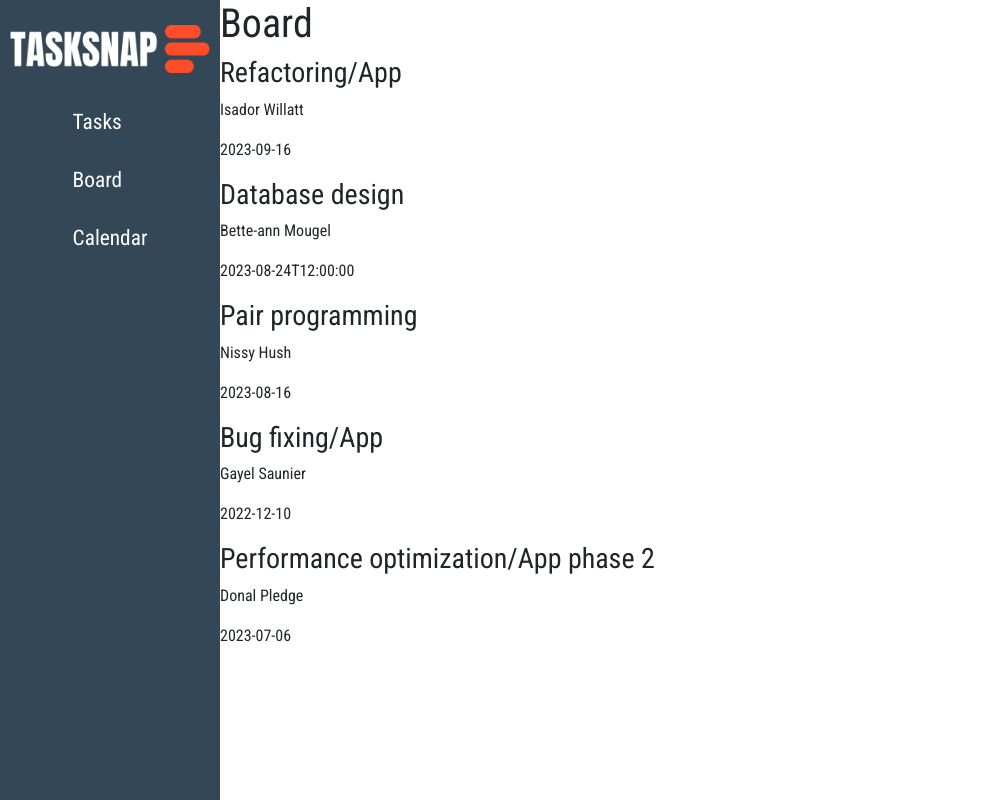
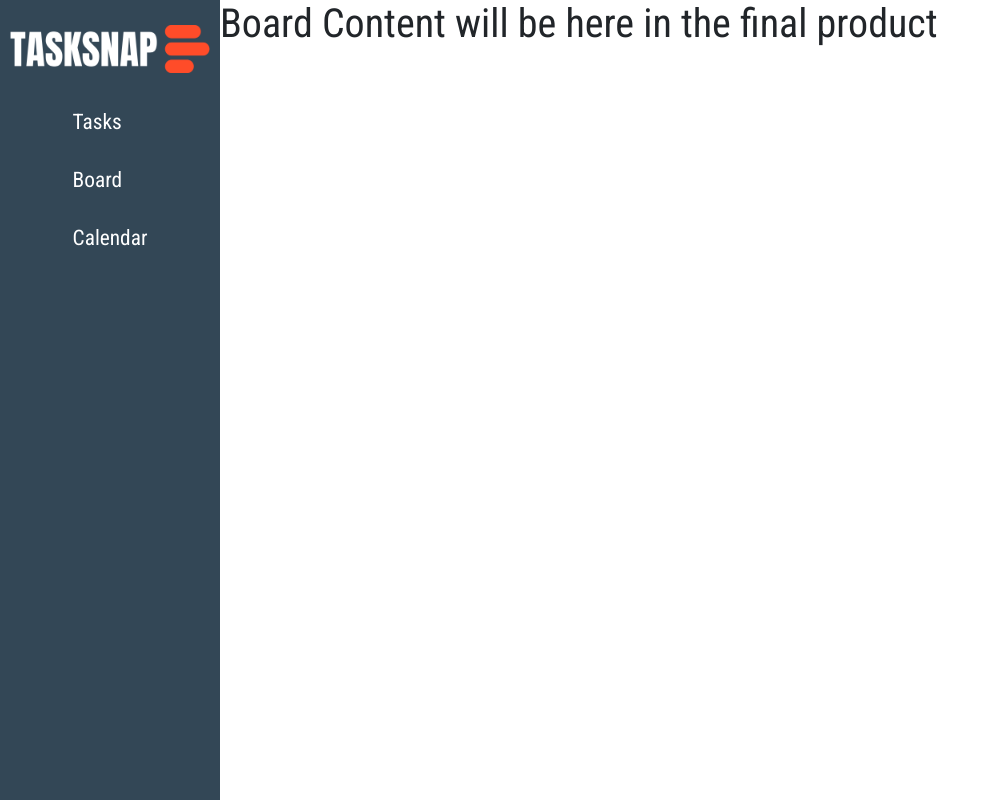
Before and after one commit to thitikl/React_taskSnap, a React (Create React App) app: page /board in a window 1280 px wide. Shown: the whole page, without its empty margins (0-989 px from the left). Built offline with nearby package versions, Linux system fonts and the light colour scheme.

Commit message:
Edit sample text messge on Board page

```diff
--- a/src/Board/Board.js
+++ b/src/Board/Board.js
@@ -1,16 +1,6 @@
 export default function Board(props){
-    const renderTasks = () => {
-        return props.data.slice(5,10).map((task) => {
-            return <div>
-                <h3>{task.title}</h3>
-                <p>{task.assigned_to}</p>
-                <p>{task.due}</p>
-            </div>
-        })
-    };
 
     return<div className="content">
-        <h1>Board</h1>
-        {renderTasks()}
+        <h1>Board Content will be here in the final product</h1>
     </div>
 }
```
